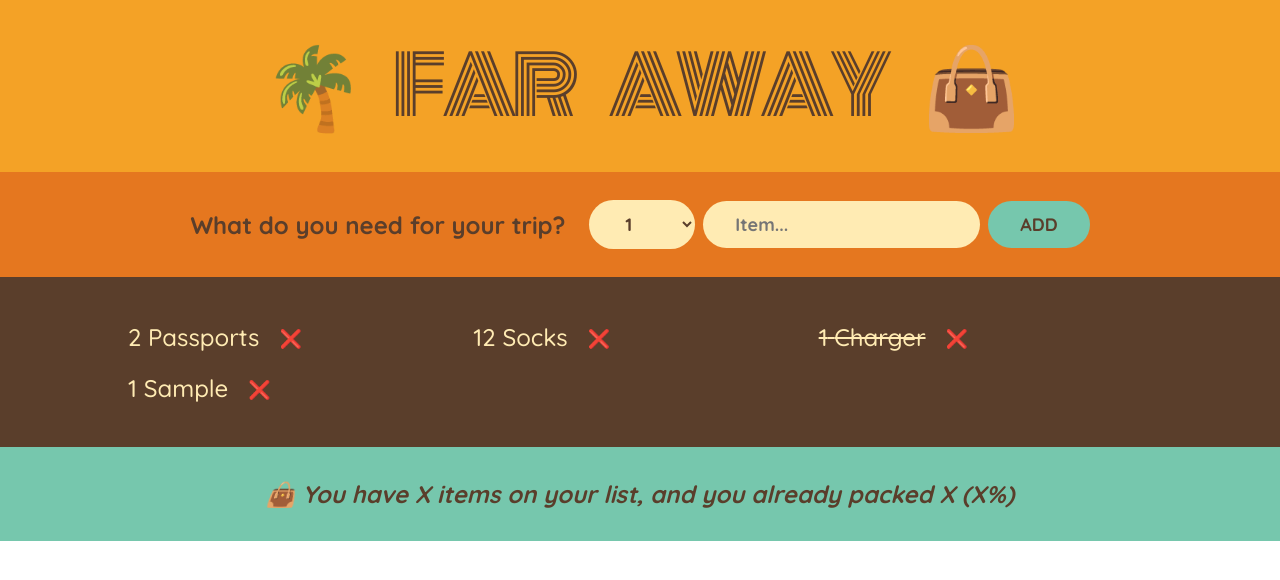
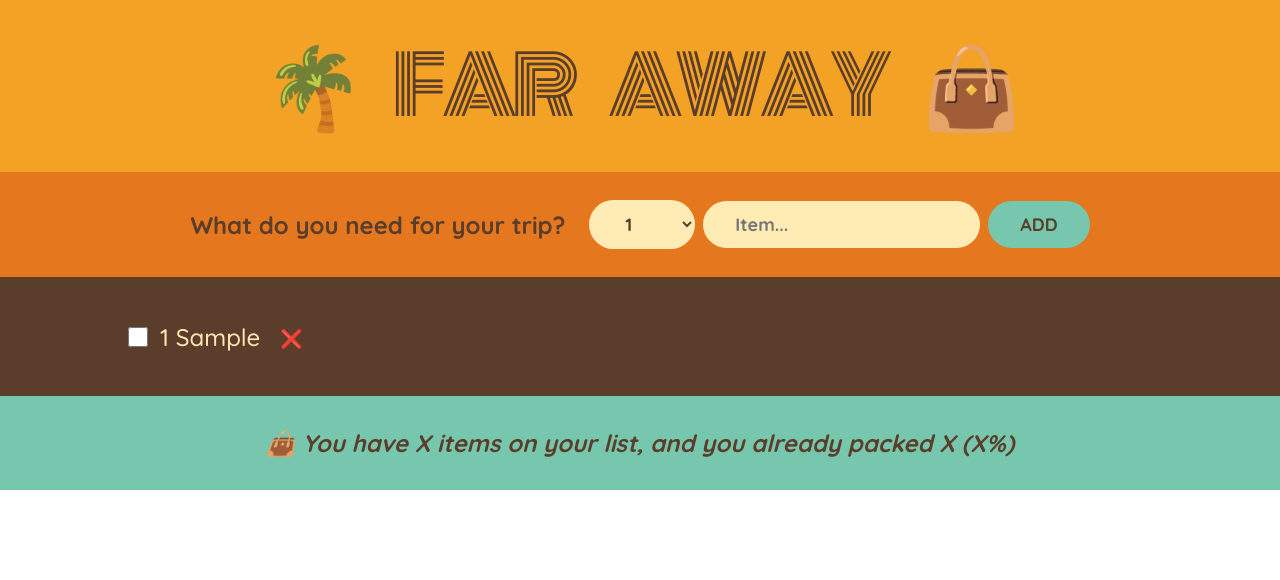
Before and after one commit to jrajan20/travel-list, a React (Create React App) app: page / in a window 1280 px wide. Both pictures are taken after typing "Sample" into the empty fields and a click on the button "ADD". Shown: the top 580 px of the page. Built offline with nearby package versions, Linux system fonts and the light colour scheme.

Commit message:
Added delete checklist item, and update packed checkbox

```diff
--- a/src/App.js
+++ b/src/App.js
@@ -1,28 +1,48 @@
 import { useState } from "react";
 
 
-const initialItems = [
-  { id: 1, description: "Passports", quantity: 2, packed: false },
-  { id: 2, description: "Socks", quantity: 12, packed: false },
-  { id: 3, description: "Charger", quantity: 1, packed: true }
-];
+// const initialItems = [
+//   { id: 1, description: "Passports", quantity: 2, packed: false },
+//   { id: 2, description: "Socks", quantity: 12, packed: false },
+//   { id: 3, description: "Charger", quantity: 1, packed: true }
+// ];
 
 
 
 export default function App(){
-  const [items, setItems] = useState(initialItems);
+  const [items, setItems] = useState([]);
+
+
+
 
   function addItems(item){
   setItems((i) => [...i,item])
 }
-function updateItems(updatedItems){
-  setItems(updatedItems)
+
+function deleteItems(id){
+
+  setItems(items => items.filter((item) => item.id !== id ));
 }
+
+function handleToggleItem(id){
+
+  setItems(items => items.map((i)=>{
+        if (i.id === id){
+           return {...i, packed : !i.packed}
+        }
+        return i
+      }));
+
+
+}
+// function updateItems(updatedItems){
+//   setItems(updatedItems)
+// }
   return (
     <div>
       <Logo/>
       <Form changeItems={addItems}/>
-      <PackingList items={items} updateItems={updateItems} />
+      <PackingList items={items} onDeleteItem={deleteItems} toggleItems={handleToggleItem}/>
       <Stats/>
     </div>
   )
@@ -63,13 +83,13 @@ function updateItems(updatedItems){
     );
   }
 
-  function PackingList({items, updateItems}){
+  function PackingList({items, deleteItems, toggleItems}){
     return (
     <div className="list">
       <ul>
         {items.map(item =>
 
-          <Item item={item} items={items} update={updateItems} key={item.id}/>
+          <Item item={item} items={items} deleteItems={deleteItems} toggleItems={toggleItems} key={item.id}/>
 
         )}
         </ul>
@@ -77,21 +97,16 @@ function updateItems(updatedItems){
     )
   }
 
-  function Item({item, items, update}){
-    function handleClick(){
-      const updatedItems = items.map((i)=>{
-        if (i.id === item.id){
-           return {...i, packed : !i.packed}
-        }
-        return i
-      }
-      )
-      update(updatedItems);
-    }
+  function Item({item, items, deleteItems, toggleItems}){
+    // function handleClick(){
+    //
+
+    // }
     return (
     <li>
+      <input type="checkbox" value = {item.packed} onChange={()=>{toggleItems(item.id)}}/>
       <span style={item.packed ?{textDecoration: "line-through"}:{}}>{item.quantity} {item.description}</span>
-     <button onClick={handleClick}>❌</button>
+     <button onClick={() => deleteItems(item.id)}>❌</button>
     </li>
     )
   }
```
